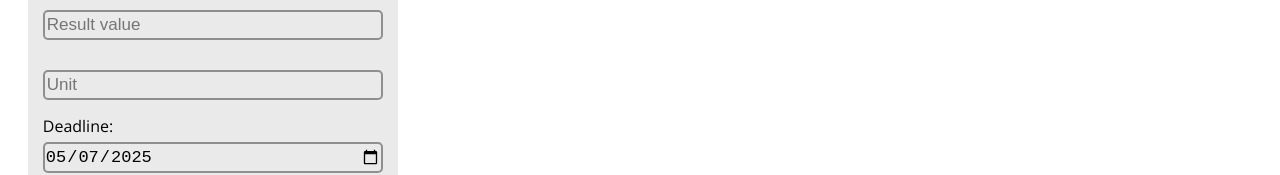
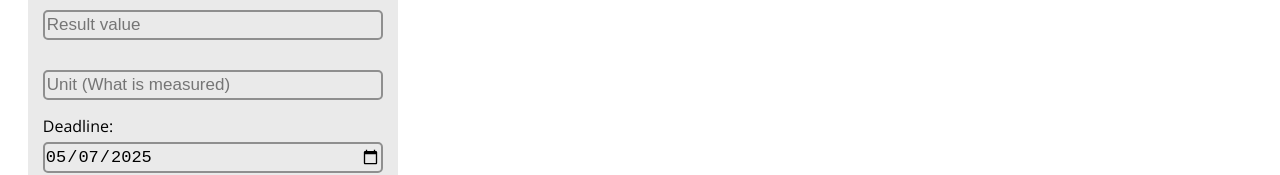
Before and after one commit to Dulme8556/digipalvelut-projekti, a SvelteKit app in the folder digipalvelut-projekti/: page / in a window 1280 px wide. Shown: the part 493-668 px from the top of the page. Built offline with nearby package versions, Linux system fonts and the light colour scheme.

Commit message:
more info added for unit

```diff
--- a/digipalvelut-projekti/src/components/add-new-section/add-new.svelte
+++ b/digipalvelut-projekti/src/components/add-new-section/add-new.svelte
@@ -85,7 +85,7 @@
                     <p><strong>Expected Value</strong>: Set your target value for the indicator.</p>
                     <p><strong>Start Value</strong>: Enter the starting value for the indicator.</p>
                     <p><strong>Result Value</strong>: Enter the result value you want to measure against the target. This could be the final goal or current progress.</p>
-                    <p><strong>Unit</strong>: Define the unit for the indicator.</p>
+                    <p><strong>Unit</strong>: Define the unit for the indicator. (e.g. expect 200 participants)</p>
                     <p><strong>Deadline</strong>: Enter the deadline for your indicator. (optional)</p>
                     <p><strong>Responsibility</strong>: Add the persons details (email?) who is responsible for this task. (optional)</p>
                 </div>
@@ -119,7 +119,7 @@
             <input
                 class="input"
                 type="text"
-                placeholder="Unit"
+                placeholder="Unit (What is measured)"
                 bind:value={newUnit}
             />
             <div class="subtitle">Deadline:</div>
```
